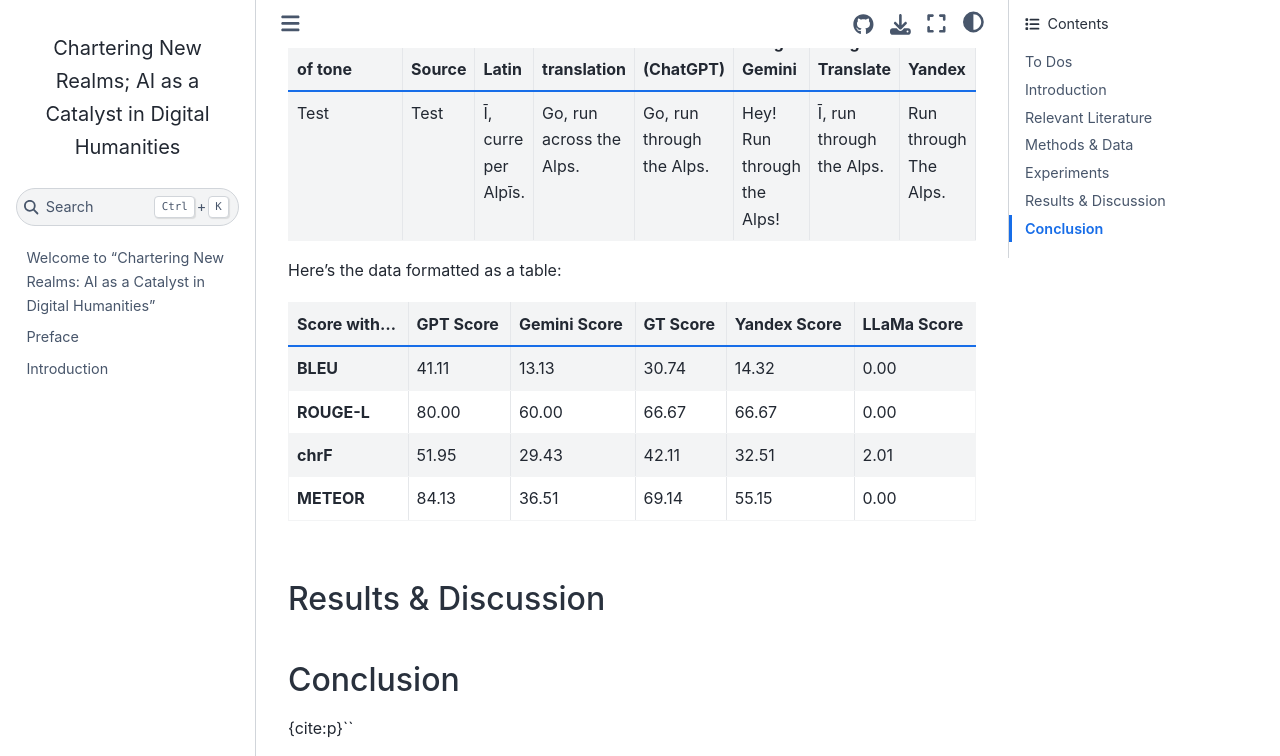
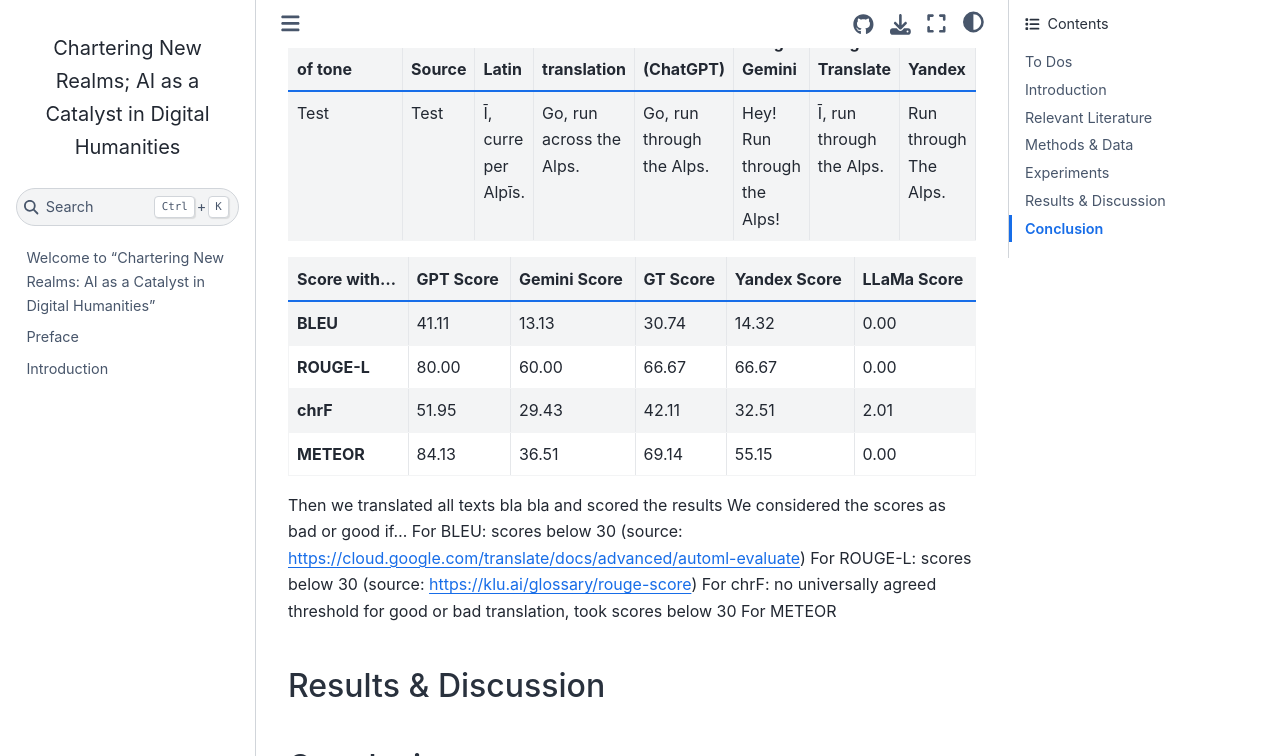
Before and after one commit to pstroe/chartering-new-realms-2024, a Jupyter Book: the page built from chapter2.md, in a window 1280 px wide and 900 px high, scrolled down 7435 px, cut to the strip 0-756 px from the top of the window. Built offline with Jupyter Book 1.0.4 settings and Sphinx 7.4.7 and the Sphinx Book theme 1.1.4, drawn with Linux system fonts in a browser that asks for light colours.

Commit message:
Update chapter2.md

```diff
--- a/chapter2.md
+++ b/chapter2.md
@@ -277,7 +277,6 @@
 |--------------------|--------|--------------------|--------------------------------|------------------------------|----------------------------|-----------------------------|---------------------------|-------------------------|
 | Test               | Test   | Ī, curre per Alpīs. | Go, run across the Alps.       | Go, run through the Alps.    | Hey! Run through the Alps! | Ī, run through the Alps.    | Run through The Alps.     | N/A                     |
 
-Here's the data formatted as a table:
 
 | Score with...   | GPT Score | Gemini Score | GT Score | Yandex Score | LLaMa Score |
 |------------------|-----------|--------------|----------|---------------|--------------|
@@ -286,8 +285,17 @@
 | **chrF**         | 51.95     | 29.43        | 42.11    | 32.51         | 2.01         |
 | **METEOR**       | 84.13     | 36.51        | 69.14    | 55.15         | 0.00         |
 
+Then we translated all texts bla bla
+and scored the results
+We considered the scores as bad or good if...
+For BLEU: scores below 30 (source: https://cloud.google.com/translate/docs/advanced/automl-evaluate)
+For ROUGE-L: scores below 30 (source: https://klu.ai/glossary/rouge-score)
+For chrF: no universally agreed threshold for good or bad translation, took scores below 30
+For METEOR
+
 
 ## Results & Discussion
+
 
 ## Conclusion
 
```
